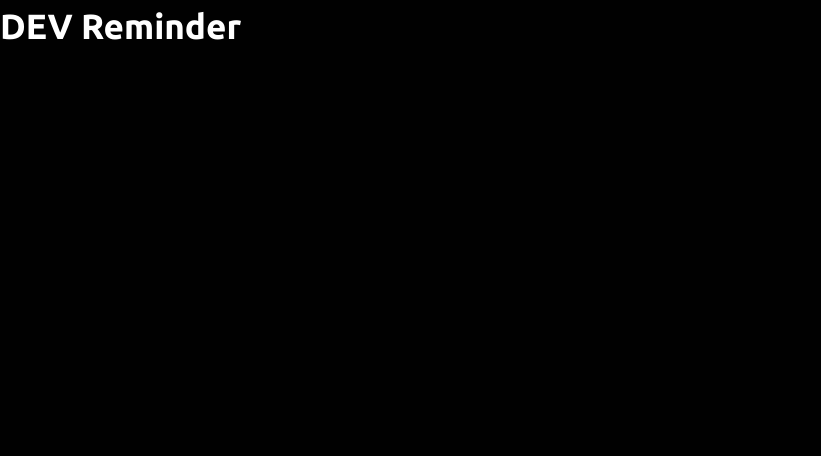
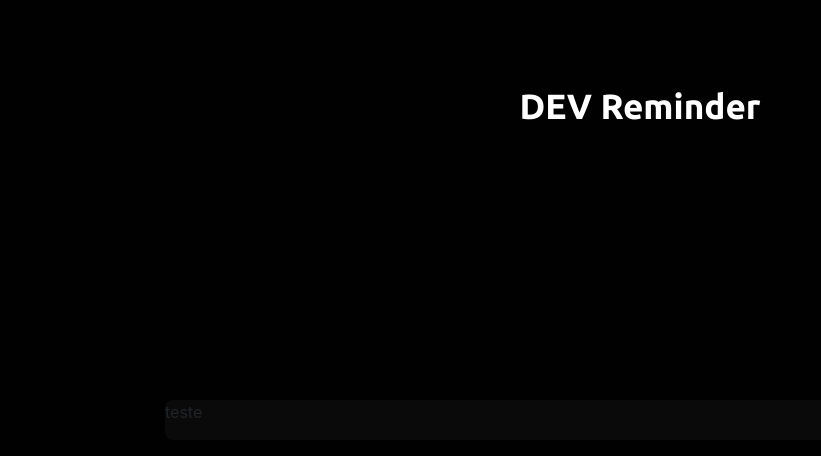
Before and after one commit to imjotaefe/devReminder, a Next.js app: page /Home in a window 1280 px wide. Shown: the top 456 px of the page, without its empty margins (0-821 px from the left). Built offline with nearby package versions, Linux system fonts and the light colour scheme.

Commit message:
feat: header and initial card

```diff
--- /dev/null
+++ b/src/components/Card/index.js
@@ -0,0 +1,10 @@
+import React from 'react'
+import { Container } from './styles'
+
+export default function Card() {
+  return (
+    <Container>
+      <p>teste</p>
+    </Container>
+  )
+}
--- /dev/null
+++ b/src/components/Card/styles.js
@@ -0,0 +1,9 @@
+import styled from 'styled-components';
+import { colors } from '../../utils';
+
+export const Container = styled.div`
+  background-color: ${colors.dark_1};
+  border-radius: 8px;
+  max-width: 1000px;
+  min-width: 950px;
+`;
--- a/src/components/Header/styles.js
+++ b/src/components/Header/styles.js
@@ -3,7 +3,10 @@ import { colors } from '../../utils';
 
 export const Container = styled.div`
   background-color: ${colors.fullDark};
-  height: 100vh
+  display: flex;
+  justify-content: center;
+  height: 50vh;
+  padding-top: 80px;
 `;
 
 export const Title = styled.p`
--- a/src/pages/Home/index.js
+++ b/src/pages/Home/index.js
@@ -1,10 +1,14 @@
 import React from 'react'
 import Header from '../../components/Header';
+import Card from '../../components/Card';
 
 export default function Home() {
   return (
     <div>
       <Header />
+      <div className="d-flex justify-content-center">
+        <Card/>
+      </div>
     </div>
   )
 }
--- a/src/pages/styles.css
+++ b/src/pages/styles.css
@@ -1,7 +1,9 @@
 * {
   margin: 0px;
   padding: 0px;
+  outline: none;
 }
 body {
   position: relative;
+  background-color: #010101!important;
 }
```
